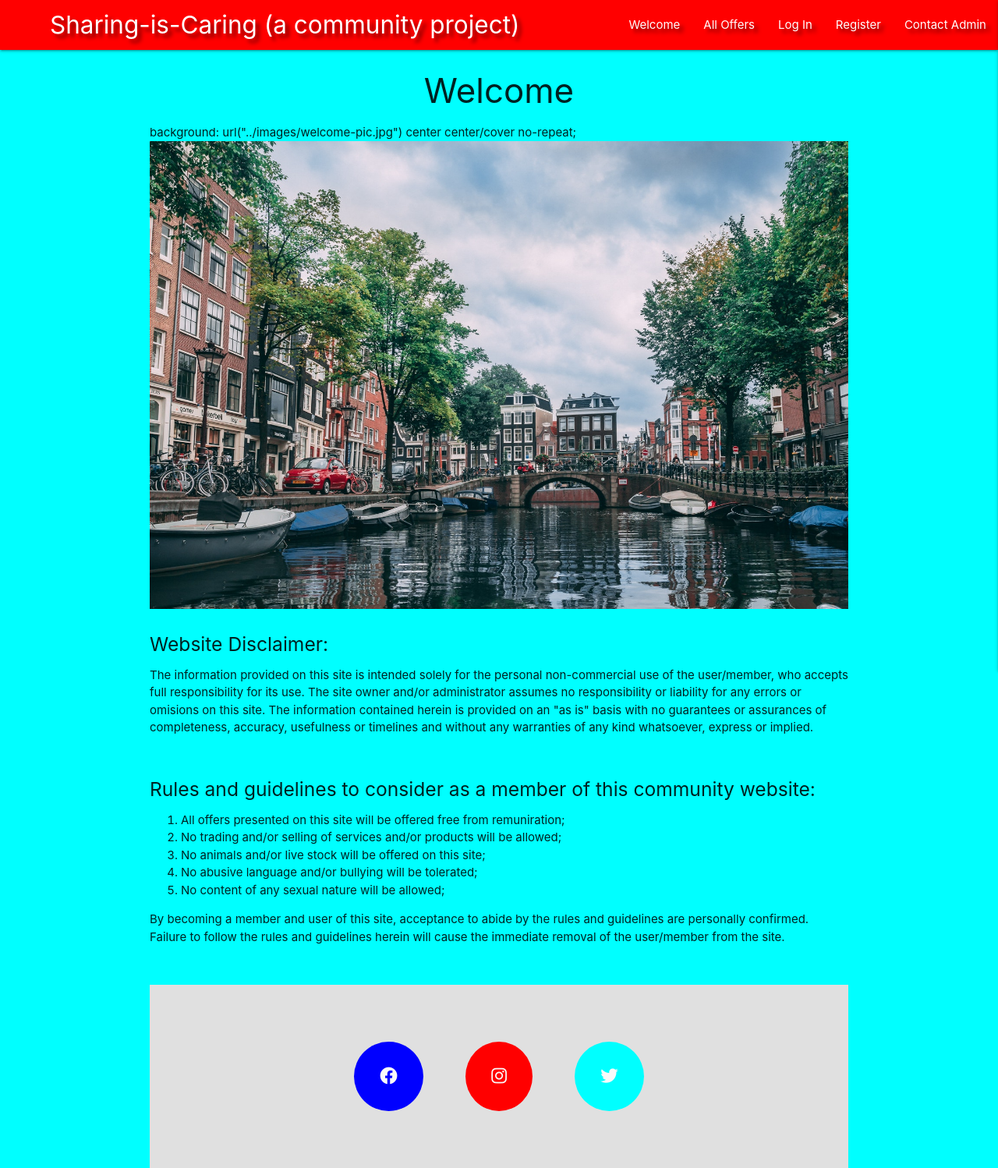
After one commit to Code-Institute-Submissions/Morpheus-23-my-dutch-life_JulRseub, a Flask app: page /welcome in a window 1280 px wide. The commit adds this page. Shown: the whole page at 78% size. Run offline with Flask 2, Linux system fonts and the light colour scheme; some libraries are stand-ins or nearby versions.

Commit message:
added welcome and admin pages

```diff
--- a/app.py
+++ b/app.py
@@ -23,6 +23,26 @@ mongo = PyMongo(app)
 def get_offers():
     offers = list(mongo.db.offers.find())
     return render_template("offers.html", offers=offers)
+
+
+@app.route("/welcome", methods=["GET", "POST"])
+def welcome():
+    if request.method == "POST":
+        # the landing page providing info about site
+        existing_member = mongo.db.members.find_one(
+            {"username": request.form.get("username").lower()})
+
+    return render_template("welcome.html")
+
+
+@app.route("/contact_admin", methods=["GET", "POST"])
+def contact_admin():
+    if request.method == "POST":
+        # the last page, being contact admin
+        existing_member = mongo.db.members.find_one(
+            {"username": request.form.get("username").lower()})
+
+    return render_template("contact_admin.html")
 
 
 @app.route("/register", methods=["GET", "POST"])
--- a/static/css/style.css
+++ b/static/css/style.css
@@ -1,13 +1,9 @@
 .brand-logo {
     margin-left: 5%;
-    text: #ff3d00 deep-orange accent-3;
 }
-]
-
-
 
 .text-shadow {
-    text-shadow: 1px 1px 1px rgba(0, 0, 0, 0.5);
+    text-shadow: 5px 5px 5px rgba(0, 0, 0, 0.5);
 }
 
 .flashes h4 {
@@ -15,15 +11,15 @@
 }
 
 .nav-wrapper {
-    background-color: olivedrab
+    background-color: red;
 }
 
 .collapsible-header {
-    background-color: orangered;
+    background-color: yellow;
 }
 
 .collapsible-body {
-    background-color: antiquewhite;
+    background-color: lime;
 }
 
 .btn-small {
@@ -32,9 +28,94 @@
 
 .collapsible-header .col strong {
     margin: 7px;
-    line-height: 42px;
+    line-height: 142px;
+    background-color: purple;
 }
 
 body {
-    background-color: olivedrab
+    background-color: cyan;
 }
+
+
+div.checkbox {
+    background-color: darkorange;
+}
+
+
+#is_hot_product {
+    color: crimson;
+}
+
+
+/* -------- welcome image */
+
+#welcome-pic {
+    height:600px;
+    width: 100%;
+    background: url("../images/welcome-pic.jpg") center center/cover no-repeat;
+    animation-name: hero-zoom;
+    animation-duration: 6s;
+    animation-fill-mode: forwards;
+}
+
+@keyframes hero-zoom {
+    from{
+        transform: scale(0.8);
+    }
+    to{
+        transform: scale(1);
+    }
+}
+
+
+
+
+
+
+
+
+
+
+
+/* ---------------------- Footer */
+
+footer {
+    background-color: #e0e0e0;
+    text-align: center;
+    padding: 33px;
+}
+
+
+.social-networks {
+    text-align: center;
+}
+
+.social-networks li {
+    display: inline;
+}
+
+.social-networks i {
+    font-size: 150%;
+    text-align: center;
+    text-decoration: none;
+    padding: 4%;
+    color: #fafafa;
+    margin: 3%;
+    border-radius: 50%;
+
+}
+
+.fa-facebook {
+    background: blue;
+    color: white;
+}
+
+.fa-instagram {
+    background: red;
+    color: white;
+}
+
+.fa-twitter {
+    background: cyan;
+    color: white;
+}
--- a/templates/base.html
+++ b/templates/base.html
@@ -19,13 +19,13 @@
         <header>
 
             <!-- main navbar -->
-            <nav class="nav-extended text-shadow green darken-4">
+            <nav class="nav-extended text-shadow red lighten-3">
                 <div class="nav-wrapper">
                     <a href="{{ url_for('get_offers') }}" class="brand-logo">Sharing-is-Caring (a community project)</a>
                     <a href="#" data-target="mobile-demo" class="sidenav-trigger right"><i class="fas fa-bars"></i></a>
-
                     <ul class="right hide-on-med-and-down">
-                        <li><a href="{{ url_for('get_offers') }}">Home</a></li>
+                        <li><a href="{{ url_for('welcome') }}">Welcome</a></li>
+                        <li><a href="{{ url_for('get_offers') }}">All Offers</a></li>
                         {% if session.username %}
                         <li><a href="{{ url_for('profile', username=session['username']) }}">Profile</a></li>
                         <li><a href="{{ url_for('add_offer') }}">New Offers</a></li>
@@ -34,7 +34,7 @@
                         {% else %}
                         <li><a href="{{ url_for('login') }}">Log In</a></li>
                         <li><a href="{{ url_for('register') }}">Register</a></li>
-                        <li><a href="#">Contact Admin</a></li>
+                        <li><a href="{{ url_for('contact_admin') }}">Contact Admin</a></li>
                         {% endif %}
                     </ul>
                 </div>
@@ -45,7 +45,8 @@
                 <li>
                     <h4 class="center-align green-text text-darken 4">Sharing-is-Caring</h4>
                 </li>
-                <li><a href="{{ url_for('get_offers') }}">Home</a></li>
+                <li><a href="{{ url_for('welcome') }}">Welcome</a></li>
+                <li><a href="{{ url_for('get_offers') }}">All Offers</a></li>
                 {% if session.username %}
                 <li><a href="{{ url_for('profile', username=session['username']) }}">Profile</a></li>
                 <li><a href="{{ url_for('add_offer') }}">New Offers</a></li>
--- a/templates/edit_offer.html
+++ b/templates/edit_offer.html
@@ -84,7 +84,7 @@
         <div id="hot_product_id" class="row">
             <div class="input-field col s12">
                 <div class="switch">
-                    <i class="fa-solid fa-fire prefix black-text"></i>
+                    <i class="fa-solid fa-fire prefix red-text"></i>
                     <label for="is_hot_product">
                         {% if offer.is_hot_product == "on" %}
                         <input type="checkbox" id="is_hot_product" name="is_hot_product" checked>
@@ -101,7 +101,7 @@
         <div id="frozen_product_id" class="row">
             <div class="input-field col s12">
                 <div class="switch">
-                    <i class="fa-solid fa-snowflake prefix black-text"></i>
+                    <i class="fa-solid fa-snowflake prefix blue-text"></i>
                     <label for="is_frozen_product">
                         {% if offer.is_frozen_product == "on" %}
                         <input type="checkbox" id="is_frozen_product" name="is_frozen_product" checked>
--- /dev/null
+++ b/templates/welcome.html
@@ -0,0 +1,57 @@
+{% extends "base.html" %}
+{% block content %}
+
+<h3 class="center-align">Welcome</h3>
+
+background: url("../images/welcome-pic.jpg") center center/cover no-repeat;
+
+
+<div id="welcome-pic">
+</div>
+<div class="row">
+    <div class="section">
+        <h5>Website Disclaimer:</h5>
+        <p>The information provided on this site is intended solely for the personal non-commercial use of the
+            user/member, who accepts full responsibility for its use.
+            The site owner and/or administrator assumes no responsibility or liability for any errors or omisions on
+            this site. The information contained herein is provided on an "as is" basis with no guarantees or assurances
+            of completeness, accuracy, usefulness or timelines and without any warranties of any kind whatsoever,
+            express or implied.</p>
+            <br>
+            <h5>Rules and guidelines to consider as a member of this community website:</h5>
+            <p>
+                <ol>
+                    <li>
+                        All offers presented on this site will be offered free from remuniration;
+                    </li>
+                    <li>
+                        No trading and/or selling of services and/or products will be allowed;
+                    </li>
+                    <li>
+                        No animals and/or live stock will be offered on this site;
+                    </li>
+                    <li>
+                        No abusive language and/or bullying will be tolerated;
+                    </li>
+                    <li>
+                        No content of any sexual nature will be allowed;
+                    </li>
+                </ol>
+                <ul>
+                    By becoming a member and user of this site, acceptance to abide by the rules and guidelines are personally confirmed.
+                    Failure to follow the rules and guidelines herein will cause the immediate removal of the user/member
+                    from the site.
+                </ul>
+            </p>
+    </div>
+</div>
+
+<footer>
+    <ul class="social-networks">
+        <li><a href="https://www.facebook.com" target="_blank"><i class="fab fa-facebook"></i></a></li>
+        <li><a href="https://www.instagram.com" target="_blank"><i class="fab fa-instagram"></i></a></li>
+        <li><a href="https://www.twitter.com" target="_blank"><i class="fab fa-twitter"></i></a></li>
+    </ul>
+</footer>
+
+{% endblock %}
```
Also changed, not shown: templates/contact_admin.html (added, +56 -0 lines), images/welcome-pic.jpg (renamed from images/pexels-chait-goli-2031706.jpg).
